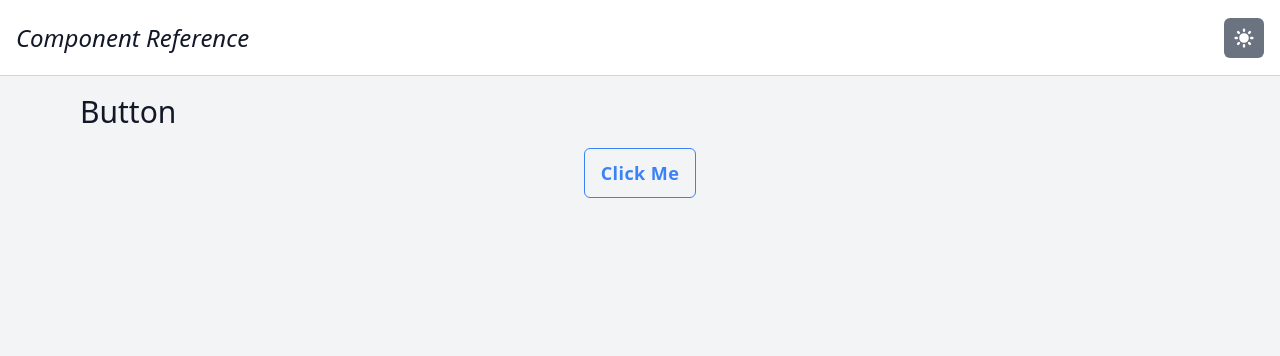
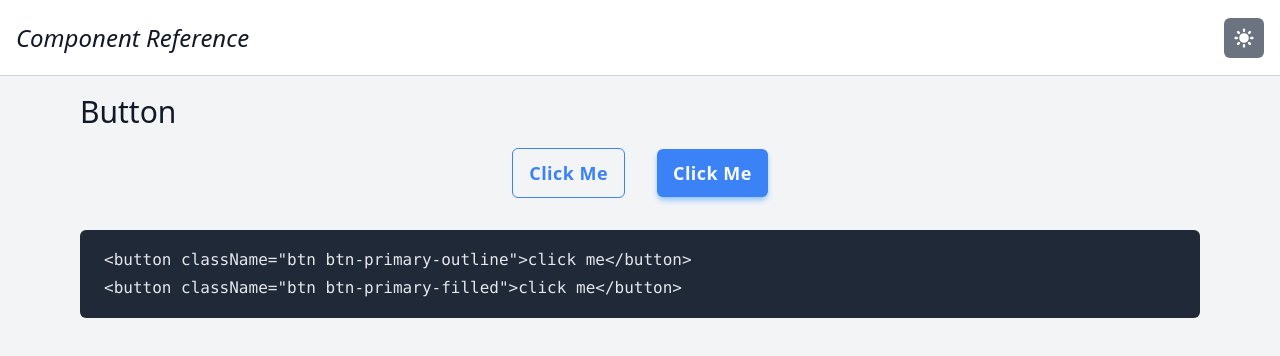
Before and after one commit to NoteHub-official/RetroFlux, a React (Create React App) app in the folder client/: page /components in a window 1280 px wide. Shown: the top 356 px of the page. Built offline with nearby package versions, Linux system fonts and the light colour scheme.

Commit message:
update button style 2

```diff
--- a/client/src/components/Button/button.scss
+++ b/client/src/components/Button/button.scss
@@ -1,7 +1,7 @@
 .btn {
   @apply px-4 py-2 bg-white rounded-md shadow-md capitalize font-semibold transition
   ring-offset-gray-50 tracking-wide focus:ring-[3px] focus:ring-offset-2 dark:focus:ring-2
-  dark:shadow-none dark:hover:shadow-none dark:ring-offset-zinc-600;
+  dark:shadow-none dark:hover:shadow-none dark:ring-offset-zinc-700;
 
   &-primary-filled {
     @apply bg-blue-500 hover:bg-blue-600  text-gray-50
@@ -9,7 +9,7 @@
   }
 
   &-primary-outline {
-    @apply border border-blue-500 bg-transparent shadow-none hover:bg-transparent
-    hover:shadow-none text-blue-500 hover:bg-blue-100;
+    @apply border border-blue-500 bg-blue-400 shadow-none
+    hover:shadow-none text-blue-500 bg-opacity-0 hover:bg-opacity-[0.15];
   }
 }
--- a/client/src/views/Components.tsx
+++ b/client/src/views/Components.tsx
@@ -22,9 +22,15 @@ const Components: React.FC = () => {
       </nav>
       <nav className="h-[4.75rem]"></nav>
       <div className="container mx-auto px-4 max-w-6xl h-screen prose prose-lg">
-        <h2 className="font-medium my-4">Button</h2>
-        <div className="flex justify-center items-center">
-          <button className="btn btn-primary-outline">click me</button>
+        <div>
+          <h2 className="font-medium my-4">Button</h2>
+          <div className="flex justify-center items-center space-x-8">
+            <button className="btn btn-primary-outline">Click Me</button>
+            <button className="btn btn-primary-filled">Click Me</button>
+          </div>
+          <pre>
+            {`<button className="btn btn-primary-outline">click me</button>\n<button className="btn btn-primary-filled">click me</button>`}
+          </pre>
         </div>
       </div>
     </div>
```
